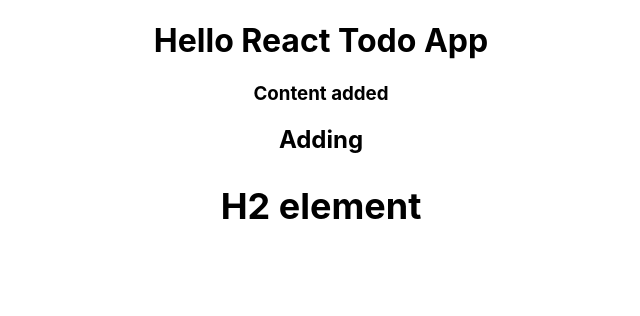
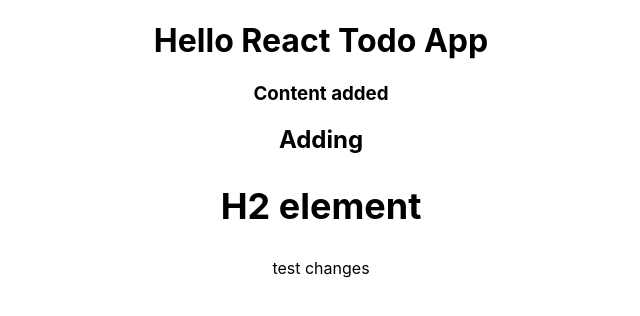
Before and after one commit to bhavesh-shahdadpuri/react-todo, a React (Create React App) app: page / in a window 1280 px wide. Shown: the top 316 px of the page, without its empty margins (319-959 px from the left). Built offline with nearby package versions, Linux system fonts and the light colour scheme.

Commit message:
test changes

```diff
--- a/src/App.js
+++ b/src/App.js
@@ -10,6 +10,8 @@
       <h2>
         Adding <h2>H2 element</h2>
       </h2>
+
+      <p>test changes</p>
     </div>
   )
 }
```
